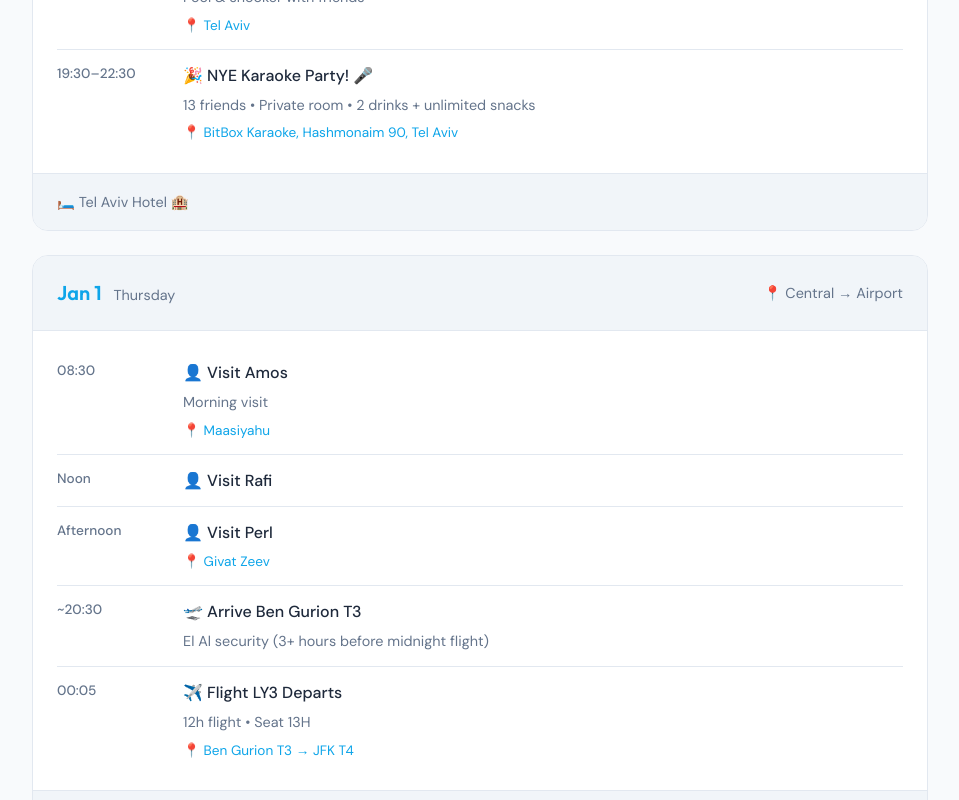
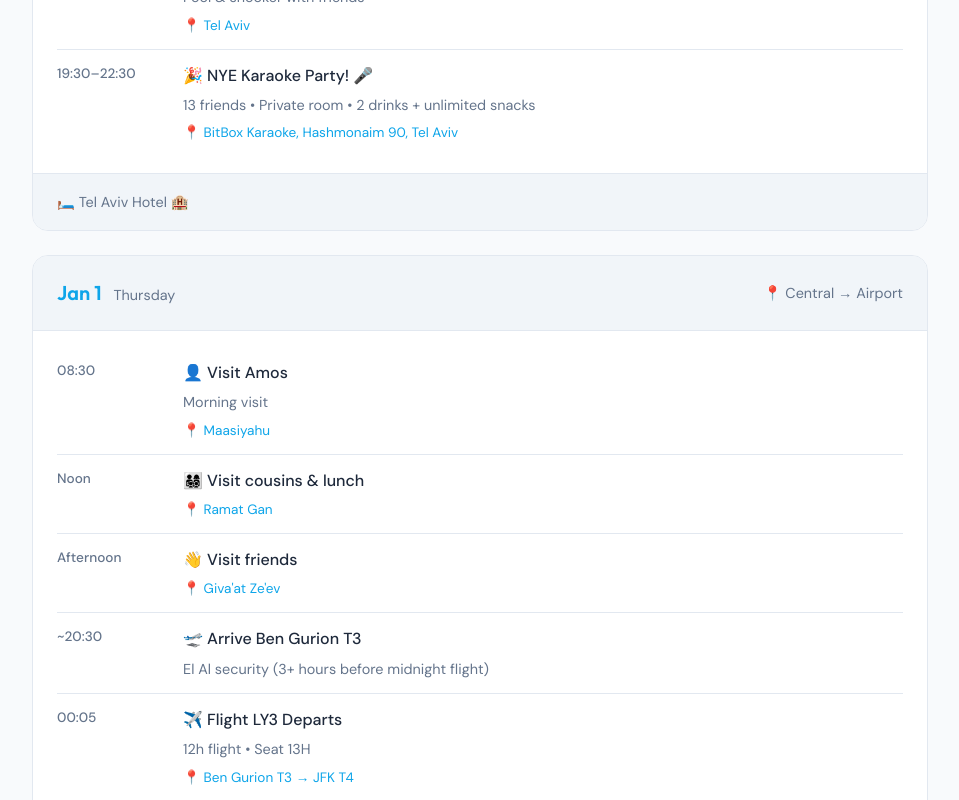
Before and after one commit to silverdavi/freshsilver-site, a React (Vite) app: page / in a window 1280 px wide. Shown: the part 2251-3051 px from the top of the page, without its empty margins (320-1279 px from the left). Built offline with nearby package versions, Linux system fonts and the light colour scheme; no server answers.

Commit message:
Update event descriptions: Irrelevant Group, cousins lunch, Giva'at Ze'ev

```diff
--- a/src/App.tsx
+++ b/src/App.tsx
@@ -50,7 +50,7 @@ const ISRAEL_TRIP: TripDay[] = [
       { time: 'Late Morning', title: 'Family in Safed', emoji: '👨‍👩‍👧', location: 'Safed', mapUrl: 'https://maps.google.com/?q=Safed,Israel' },
       { time: 'Noon', title: 'Visit Safsufa', emoji: '🏘️', location: 'Safsufa', mapUrl: 'https://maps.google.com/?q=Safsufa,Israel', description: 'On the way to Haifa' },
       { time: 'Afternoon', title: 'Visit Tal', emoji: '👋', location: 'Haifa area' },
-      { time: 'Evening', title: 'Irrelevant Group meetup', emoji: '🍻', location: 'Haifa', description: 'Friends gathering' },
+      { time: 'Evening', title: 'Irrelevant Group meetup', emoji: '🍻', location: 'Haifa', description: 'With the Haifa gang' },
     ]
   },
   {
@@ -79,8 +79,8 @@ const ISRAEL_TRIP: TripDay[] = [
     sleepingIn: 'In Flight ✈️',
     events: [
       { time: '08:30', title: 'Visit Amos', emoji: '👤', location: 'Maasiyahu', description: 'Morning visit' },
-      { time: 'Noon', title: 'Visit Rafi', emoji: '👤' },
-      { time: 'Afternoon', title: 'Visit Perl', emoji: '👤', location: 'Givat Zeev' },
+      { time: 'Noon', title: 'Visit cousins & lunch', emoji: '👨‍👩‍👧‍👦', location: 'Ramat Gan' },
+      { time: 'Afternoon', title: 'Visit friends', emoji: '👋', location: "Giva'at Ze'ev", mapUrl: 'https://maps.google.com/?q=Givat+Zeev,Israel' },
       { time: '~20:30', title: 'Arrive Ben Gurion T3', emoji: '🛫', description: 'El Al security (3+ hours before midnight flight)' },
       {
         time: '00:05',
```
